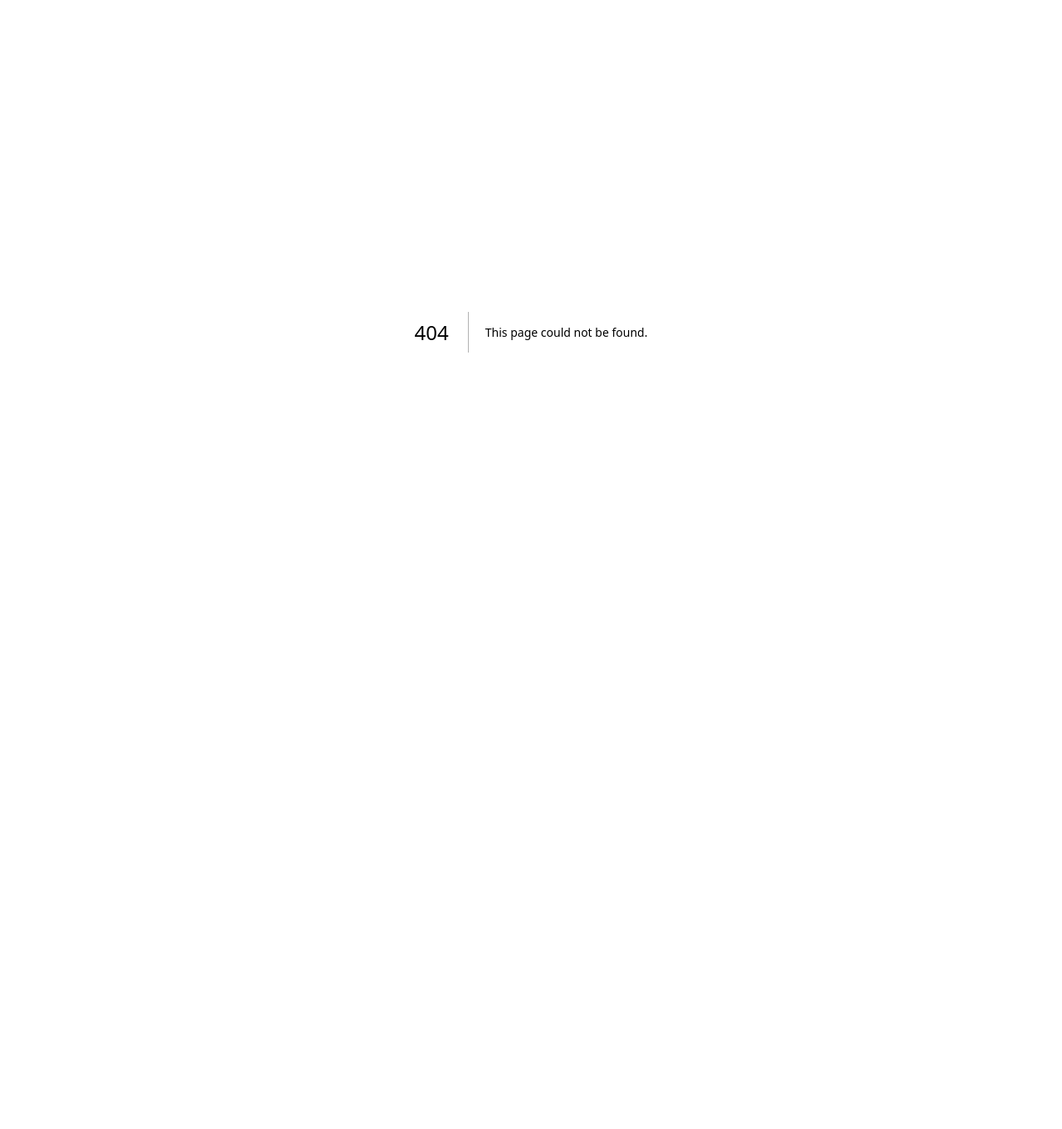
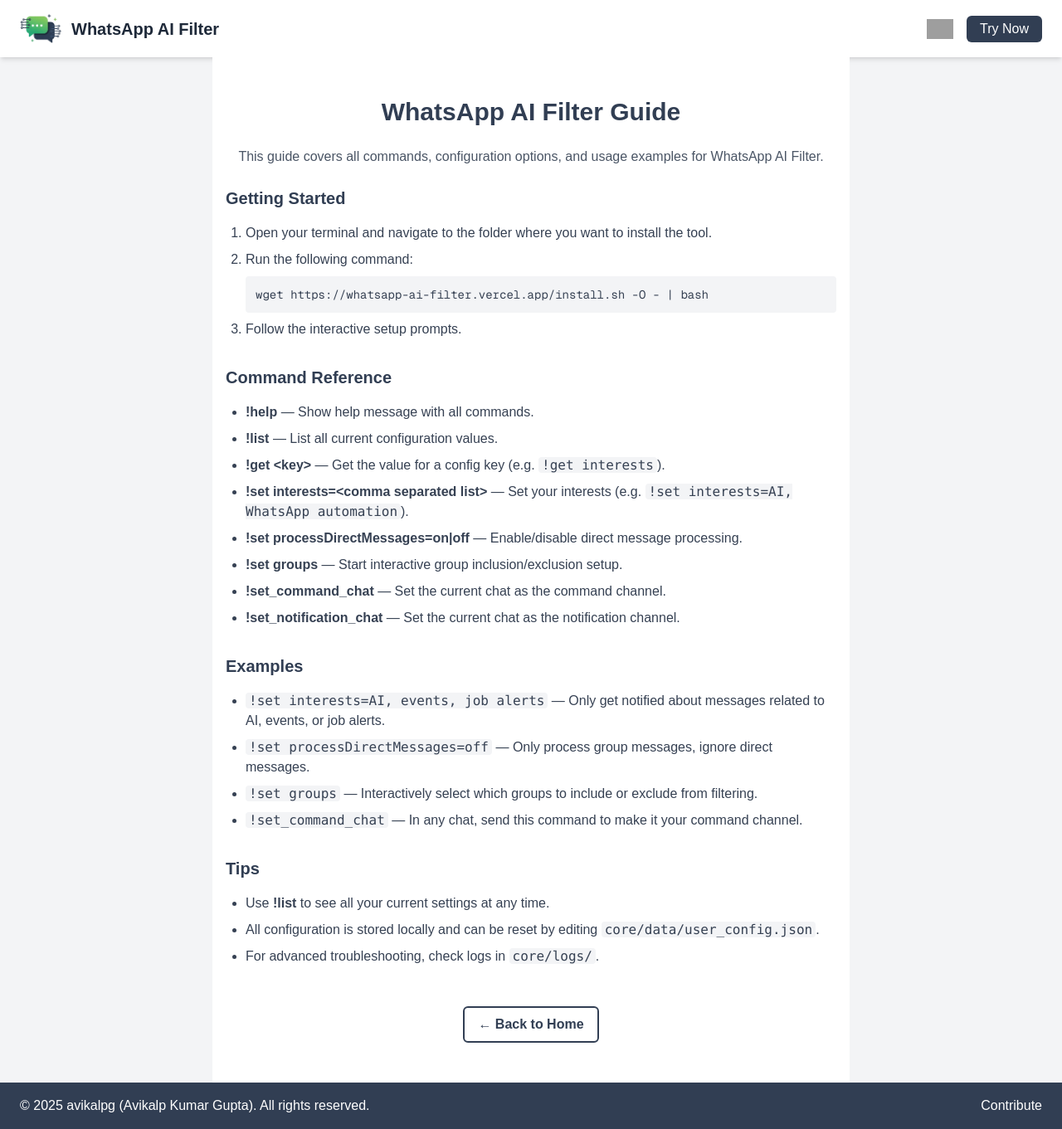
Before and after one commit to avikalpg/whatsapp-ai-filter, a Next.js app in the folder landing-page/: page /guide in a window 1280 px wide. Before the commit this address had no page. Shown: the whole page at 83% size. Before the commit the page ends 800 px from the top, so only its background shows below. Built offline with nearby package versions, Linux system fonts and the light colour scheme; grey boxes are pictures that could not be loaded.

Commit message:
feat(guide-page): add a guide page with installation instructions and quick guide to all commands

```diff
--- /dev/null
+++ b/landing-page/src/app/guide/page.tsx
@@ -0,0 +1,69 @@
+'use client'
+
+import Link from "next/link";
+import { Button } from "@/components/ui/button";
+import Header from "@/components/Header";
+import Footer from "@/components/Footer";
+
+export default function Guide() {
+  return (
+    <div className="bg-gray-100 min-h-screen">
+      <Header />
+      <div className="max-w-3xl mx-auto py-12 px-4 bg-white min-h-screen">
+      <h1 className="text-3xl font-bold mb-6 text-center" style={{ color: 'var(--secondary-color)' }}>WhatsApp AI Filter Guide</h1>
+      <p className="mb-6 text-gray-600 text-center">This guide covers all commands, configuration options, and usage examples for WhatsApp AI Filter.</p>
+
+      <section className="mb-8">
+        <h2 className="text-xl font-semibold mb-4" style={{ color: 'var(--secondary-color)' }}>Getting Started</h2>
+        <ol className="list-decimal ml-6 space-y-2 text-gray-700">
+          <li>Open your terminal and navigate to the folder where you want to install the tool.</li>
+          <li>Run the following command:
+            <pre className="bg-gray-100 p-3 rounded mt-2 text-sm overflow-x-auto font-mono">wget https://whatsapp-ai-filter.vercel.app/install.sh -O - | bash</pre>
+          </li>
+          <li>Follow the interactive setup prompts.</li>
+        </ol>
+      </section>
+
+      <section className="mb-8">
+        <h2 className="text-xl font-semibold mb-4" style={{ color: 'var(--secondary-color)' }}>Command Reference</h2>
+        <ul className="list-disc ml-6 space-y-2 text-gray-700">
+          <li><span className="font-semibold">!help</span> — Show help message with all commands.</li>
+          <li><span className="font-semibold">!list</span> — List all current configuration values.</li>
+          <li><span className="font-semibold">!get &lt;key&gt;</span> — Get the value for a config key (e.g. <code className="bg-gray-100 px-1 rounded">!get interests</code>).</li>
+          <li><span className="font-semibold">!set interests=&lt;comma separated list&gt;</span> — Set your interests (e.g. <code className="bg-gray-100 px-1 rounded">!set interests=AI, WhatsApp automation</code>).</li>
+          <li><span className="font-semibold">!set processDirectMessages=on|off</span> — Enable/disable direct message processing.</li>
+          <li><span className="font-semibold">!set groups</span> — Start interactive group inclusion/exclusion setup.</li>
+          <li><span className="font-semibold">!set_command_chat</span> — Set the current chat as the command channel.</li>
+          <li><span className="font-semibold">!set_notification_chat</span> — Set the current chat as the notification channel.</li>
+        </ul>
+      </section>
+
+      <section className="mb-8">
+        <h2 className="text-xl font-semibold mb-4" style={{ color: 'var(--secondary-color)' }}>Examples</h2>
+        <ul className="list-disc ml-6 space-y-2 text-gray-700">
+          <li><code className="bg-gray-100 px-1 rounded">!set interests=AI, events, job alerts</code> — Only get notified about messages related to AI, events, or job alerts.</li>
+          <li><code className="bg-gray-100 px-1 rounded">!set processDirectMessages=off</code> — Only process group messages, ignore direct messages.</li>
+          <li><code className="bg-gray-100 px-1 rounded">!set groups</code> — Interactively select which groups to include or exclude from filtering.</li>
+          <li><code className="bg-gray-100 px-1 rounded">!set_command_chat</code> — In any chat, send this command to make it your command channel.</li>
+        </ul>
+      </section>
+
+      <section className="mb-8">
+        <h2 className="text-xl font-semibold mb-4" style={{ color: 'var(--secondary-color)' }}>Tips</h2>
+        <ul className="list-disc ml-6 space-y-2 text-gray-700">
+          <li>Use <span className="font-semibold">!list</span> to see all your current settings at any time.</li>
+          <li>All configuration is stored locally and can be reset by editing <code className="bg-gray-100 px-1 rounded">core/data/user_config.json</code>.</li>
+          <li>For advanced troubleshooting, check logs in <code className="bg-gray-100 px-1 rounded">core/logs/</code>.</li>
+        </ul>
+      </section>
+
+      <div className="text-center mt-12">
+        <Button variant="secondary" onClick={() => window.location.href = '/'}>
+          ← Back to Home
+        </Button>
+      </div>
+      </div>
+      <Footer />
+    </div>
+  );
+}
```
